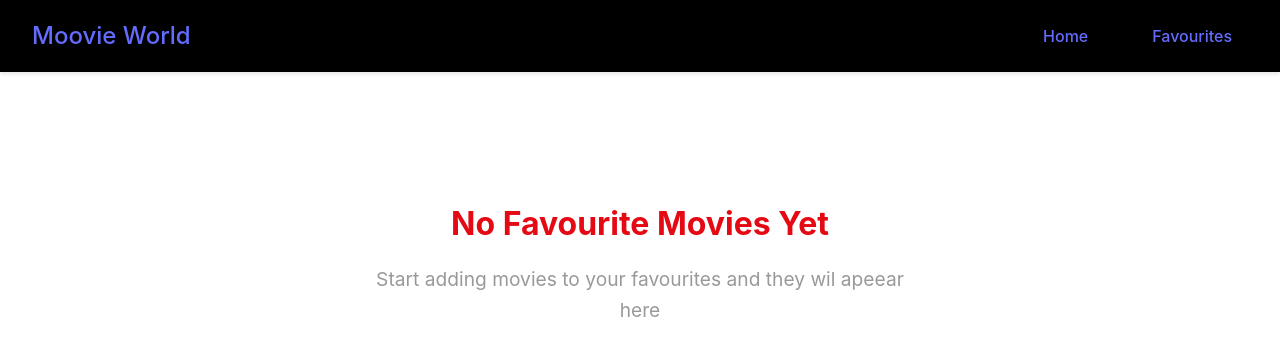
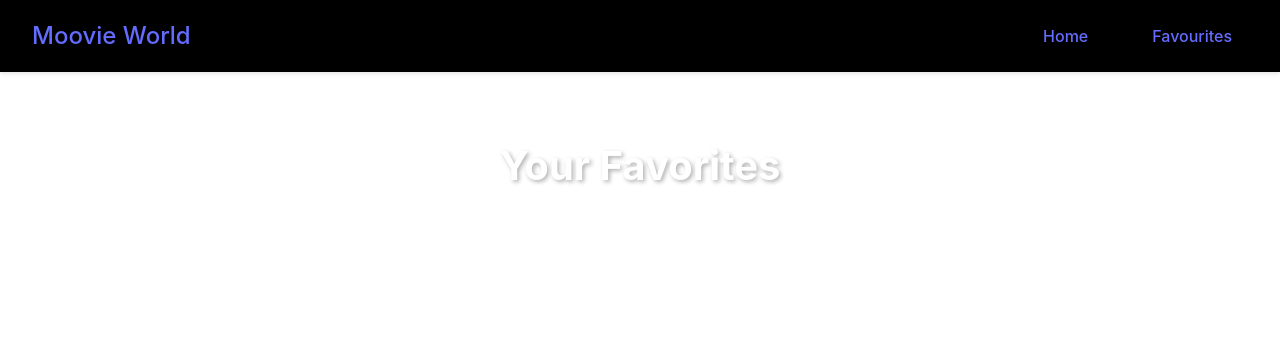
Before and after one commit to Charith-Dhananjaya/Movie_world, a React (Vite) app in the folder moovies frontend/: page /favourites in a window 1280 px wide. Shown: the top 356 px of the page. Built offline with nearby package versions, Linux system fonts and the light colour scheme.

Commit message:
final touch

```diff
--- a/moovies frontend/package.json
+++ b/moovies frontend/package.json
@@ -11,7 +11,7 @@
   },
   "dependencies": {
     "dotenv": "^16.4.7",
-    "react": "^19.0.0",
+    "react": "file:",
     "react-dom": "^19.0.0",
     "react-router-dom": "^7.4.1"
   },
--- a/moovies frontend/src/App.jsx
+++ b/moovies frontend/src/App.jsx
@@ -3,6 +3,7 @@
 import Favourites from "./pages/Favourites";
 import{Routes, Route} from "react-router-dom";
 import NavBar from "./components/NavBar";
+import { MovieProvider } from "./contexts/MovieContext";
 
 
 
@@ -10,7 +11,7 @@
 
 
   return (
-    <div>
+    <MovieProvider>
     <NavBar />
     <main className="main-content">
       <Routes>
@@ -18,7 +19,7 @@
         <Route path="/favourites" element={<Favourites />} />
       </Routes>
     </main>
-    </div>
+    </MovieProvider>
   );
 }
 
--- a/moovies frontend/src/components/MovieCard.jsx
+++ b/moovies frontend/src/components/MovieCard.jsx
@@ -1,25 +1,30 @@
 import React from 'react'
 import "../css/MovieCard.css"
-
+import { useMovieContext } from "../contexts/MovieContext"
 
 function MovieCard({movie}) {
 
-    function onFavouriteClick(){
-        alert("clicked");
+    const {isFavorite, addToFavorites, removeFromFavorites} = useMovieContext()
+    const favorite = isFavorite(movie.id)
+
+    function onFavoriteClick(e) {
+        e.preventDefault()
+        if (favorite) removeFromFavorites(movie.id)
+        else addToFavorites(movie)
     }
 
     return <div className="movie-card">
         <div className='movie-poster'>
-            <img src={movie.url} alt={movie.title} />
+            <img src={`https://image.tmdb.org/t/p/w500${movie.poster_path}`} alt={movie.title} />
             <div className="movie-overlay">
-                <button className='favourite-btn' onClick={onFavouriteClick}>
-                🤍
+            <button className={`favorite-btn ${favorite ? "active" : ""}`} onClick={onFavoriteClick}>
+                    ♥
                 </button>
             </div>
         </div>
         <div className='movie-info'>
             <h3>{movie.title}</h3>
-            <p>{movie.release_date}</p>
+            <p>{movie.release_date?.split("-")[0]}</p>
         </div>
     </div>
 }
--- /dev/null
+++ b/moovies frontend/src/contexts/MovieContext.jsx
@@ -0,0 +1,42 @@
+import {createContext, useState, useContext, useEffect} from "react"
+
+const MovieContext = createContext()
+
+export const useMovieContext = () => useContext(MovieContext)
+
+export const MovieProvider = ({children}) => {
+    const [favorites, setFavorites] = useState([])
+
+    useEffect(() => {
+        const storedFavs = localStorage.getItem("favorites")
+
+        if (storedFavs) setFavorites(JSON.parse(storedFavs))
+    }, [])
+
+    useEffect(() => {
+        localStorage.setItem('favorites', JSON.stringify(favorites))
+    }, [favorites])
+
+    const addToFavorites = (movie) => {
+        setFavorites(prev => [...prev, movie])
+    }
+
+    const removeFromFavorites = (movieId) => {
+        setFavorites(prev => prev.filter(movie => movie.id !== movieId))
+    }
+
+    const isFavorite = (movieId) => {
+        return favorites.some(movie => movie.id === movieId)
+    }
+
+    const value = {
+        favorites,
+        addToFavorites,
+        removeFromFavorites,
+        isFavorite
+    }
+
+    return <MovieContext.Provider value={value}>
+        {children}
+    </MovieContext.Provider>
+}
--- a/moovies frontend/src/pages/Favourites.jsx
+++ b/moovies frontend/src/pages/Favourites.jsx
@@ -1,12 +1,29 @@
-import "../css/Favorites.css"
+import "../css/Favorites.css";
+import { useMovieContext } from "../contexts/MovieContext";
+import MovieCard from "../components/MovieCard";
 
+function Favourites() {
+  const { favorites } = useMovieContext();
 
-function Favourites(){
+  if (favorites) {
+    return (
+      <div className="favorites">
+        <h2>Your Favorites</h2>
+        <div className="movies-grid">
+          {favorites.map((movie) => (
+            <MovieCard movie={movie} key={movie.id} />
+          ))}
+        </div>
+      </div>
+    );
+  }
 
-    return <div className="favorites-empty">
-        <h2>No Favourite Movies Yet</h2>
-        <p>Start adding movies to your favourites and they wil apeear here</p>
+  return (
+    <div className="favorites-empty">
+      <h2>No Favorite Movies Yet</h2>
+      <p>Start adding movies to your favorites and they will appear here!</p>
     </div>
+  );
 }
 
-export default Favourites
+export default Favourites;
--- a/moovies frontend/src/pages/Home.jsx
+++ b/moovies frontend/src/pages/Home.jsx
@@ -1,22 +1,50 @@
 import MovieCard from "../components/MovieCard";
-import { useState } from "react";
-import "../css/Home.css"
-
+import { useEffect, useState } from "react";
+import "../css/Home.css";
+import { searchMovies, getPopularMovies } from "../services/api";
 
 function Home() {
   const [searchQuery, setSearchQuery] = useState("");
 
-  const movies = [
-    { id: 1, title: "John Wick", release_date: "2021" },
-    { id: 2, title: "avengers End Game", release_date: "2019" },
-    { id: 3, title: "Jumanji", release_date: "1998" },
-  ];
+  const [movies, setMovies] = useState([]);
+  const [error, setError] = useState(null);
+  const [loading, setLoading] = useState(true);
 
-  const handleSearch = (e) => {
+  const handleSearch = async (e) => {
     e.preventDefault();
-    alert(searchQuery);
+    if(!searchQuery.trim()) return
+    if(loading) return
+
+    setLoading(true)
+    try {
+      const searchResults = await searchMovies(searchQuery)
+      setMovies(searchResults)
+      setError(null)
+    } catch (err) {
+      console.log(err)
+      setError("Failed to search movies...")
+    } finally {
+      setLoading(false)
+    }
+
     setSearchQuery("");
+
   };
+
+  useEffect(() => {
+    const loadPopularMovies = async () => {
+      try {
+        const popularMovies = await getPopularMovies();
+        setMovies(popularMovies);
+      } catch (err) {
+        console.log(err);
+        setError("Failed to load movies...");
+      } finally {
+        setLoading(false);
+      }
+    };
+    loadPopularMovies();
+  }, []);
 
   return (
     <div className="home">
@@ -32,14 +60,17 @@
           Search
         </button>
       </form>
-      <div className="movies-grid">
-        {movies.map(
-          (movie) =>
-           (
-              <MovieCard movie={movie} key={movie.id} />
-            )
-        )}
-      </div>
+      {error && <div className="error-message">{error}</div>}
+
+      {loading ? (
+        <div className="loading">Loading...</div>
+      ) : (
+        <div className="movies-grid">
+          {movies.map((movie) => (
+            <MovieCard movie={movie} key={movie.id} />
+          ))}
+        </div>
+      )}
     </div>
   );
 }
--- a/moovies frontend/src/services/api.js
+++ b/moovies frontend/src/services/api.js
@@ -1,6 +1,6 @@
 
 
-const API_KEY = process.env.REACT_APP_WEB_API_KEY;
+const API_KEY = "";
 const BASE_URL = "https://api.themoviedb.org/3";
 const BASE_URL_PREFIX ="http://localhost:8000/aboutUs"
 
```
Also changed, not shown: 1 other file (tests, documents, lock files or other folders).
